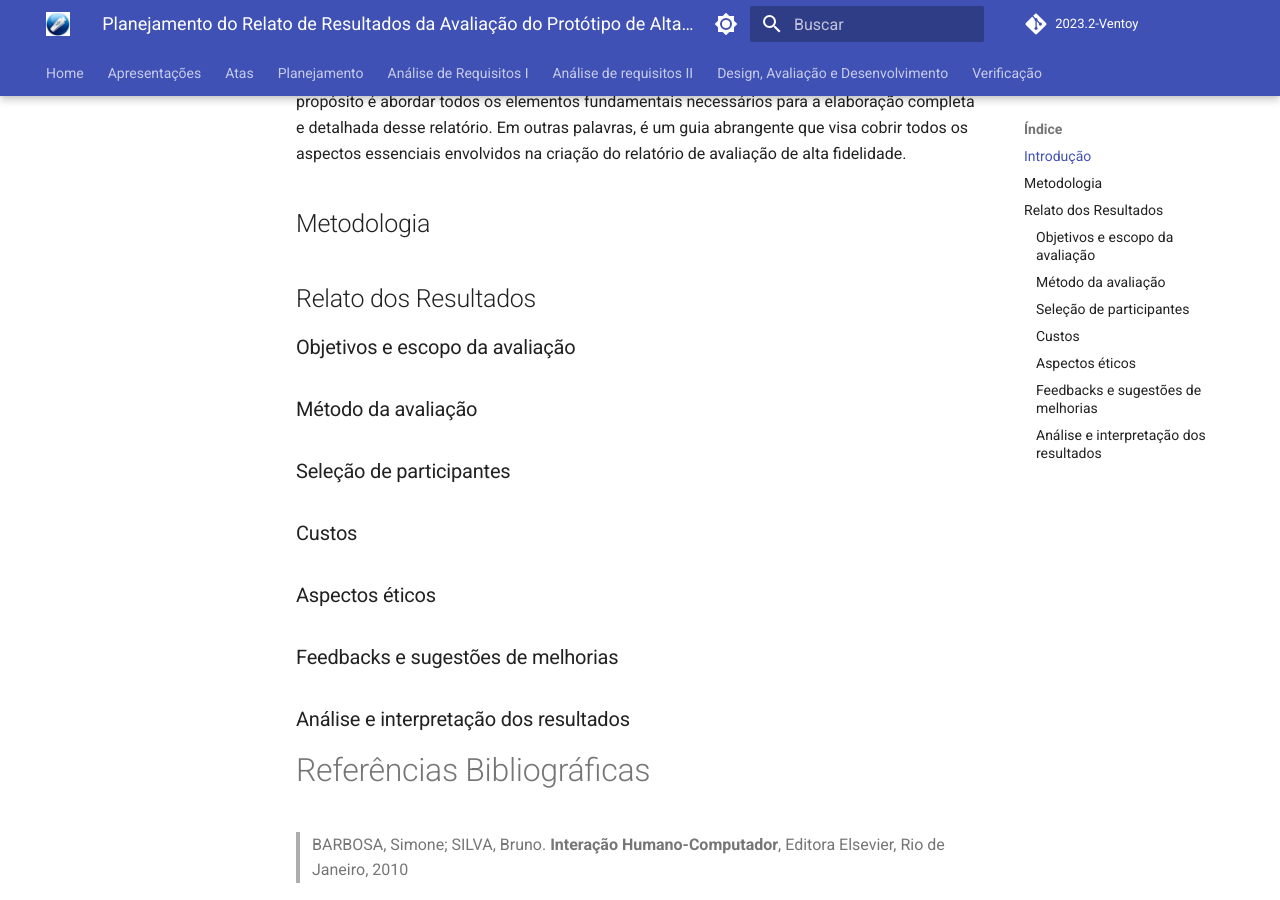
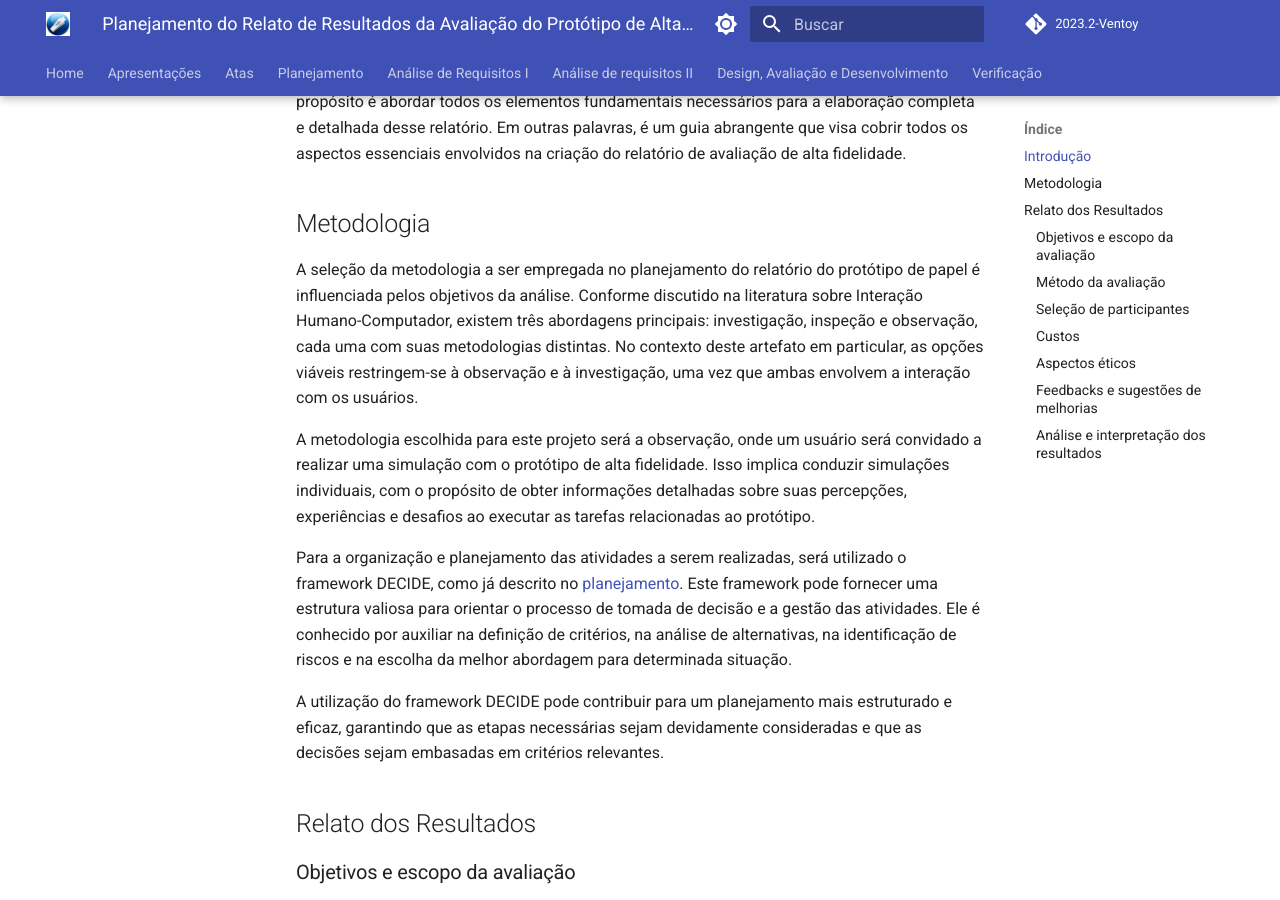
Before and after one commit to Interacao-Humano-Computador/2023.2-Ventoy, an MkDocs documentation site: the page built from docs/DAD/nivel2/prototipoAltaFidelidade/PlanejamentoRelatoPrototipoAltaFidelidade.md, in a window 1280 px wide and 900 px high, scrolled down 282 px. Built offline with MkDocs 1.6.1 and Material for MkDocs 9.7.7, drawn with Linux system fonts in a browser that asks for light colours; comment, search, counter and statistics services are not loaded.

Commit message:
Update PlanejamentoRelatoPrototipoAltaFidelidade.md

```diff
--- a/docs/DAD/nivel2/prototipoAltaFidelidade/PlanejamentoRelatoPrototipoAltaFidelidade.md
+++ b/docs/DAD/nivel2/prototipoAltaFidelidade/PlanejamentoRelatoPrototipoAltaFidelidade.md
@@ -5,6 +5,14 @@
 Esse artefato é projetado para documentar de maneira abrangente o planejamento que visa descrever os resultados provenientes da avaliação de um protótipo de alta fidelidade. Seu propósito é abordar todos os elementos fundamentais necessários para a elaboração completa e detalhada desse relatório. Em outras palavras, é um guia abrangente que visa cobrir todos os aspectos essenciais envolvidos na criação do relatório de avaliação de alta fidelidade.
 
 ## Metodologia
+
+A seleção da metodologia a ser empregada no planejamento do relatório do protótipo de papel é influenciada pelos objetivos da análise. Conforme discutido na literatura sobre Interação Humano-Computador, existem três abordagens principais: investigação, inspeção e observação, cada uma com suas metodologias distintas. No contexto deste artefato em particular, as opções viáveis restringem-se à observação e à investigação, uma vez que ambas envolvem a interação com os usuários.
+
+A metodologia escolhida para este projeto será a observação, onde um usuário será convidado a realizar uma simulação com o protótipo de alta fidelidade. Isso implica conduzir simulações individuais, com o propósito de obter informações detalhadas sobre suas percepções, experiências e desafios ao executar as tarefas relacionadas ao protótipo.
+
+Para a organização e planejamento das atividades a serem realizadas, será utilizado o framework DECIDE, como já descrito no [planejamento](). Este framework pode fornecer uma estrutura valiosa para orientar o processo de tomada de decisão e a gestão das atividades. Ele é conhecido por auxiliar na definição de critérios, na análise de alternativas, na identificação de riscos e na escolha da melhor abordagem para determinada situação.
+
+A utilização do framework DECIDE pode contribuir para um planejamento mais estruturado e eficaz, garantindo que as etapas necessárias sejam devidamente consideradas e que as decisões sejam embasadas em critérios relevantes.
 
 ## Relato dos Resultados
 
```
